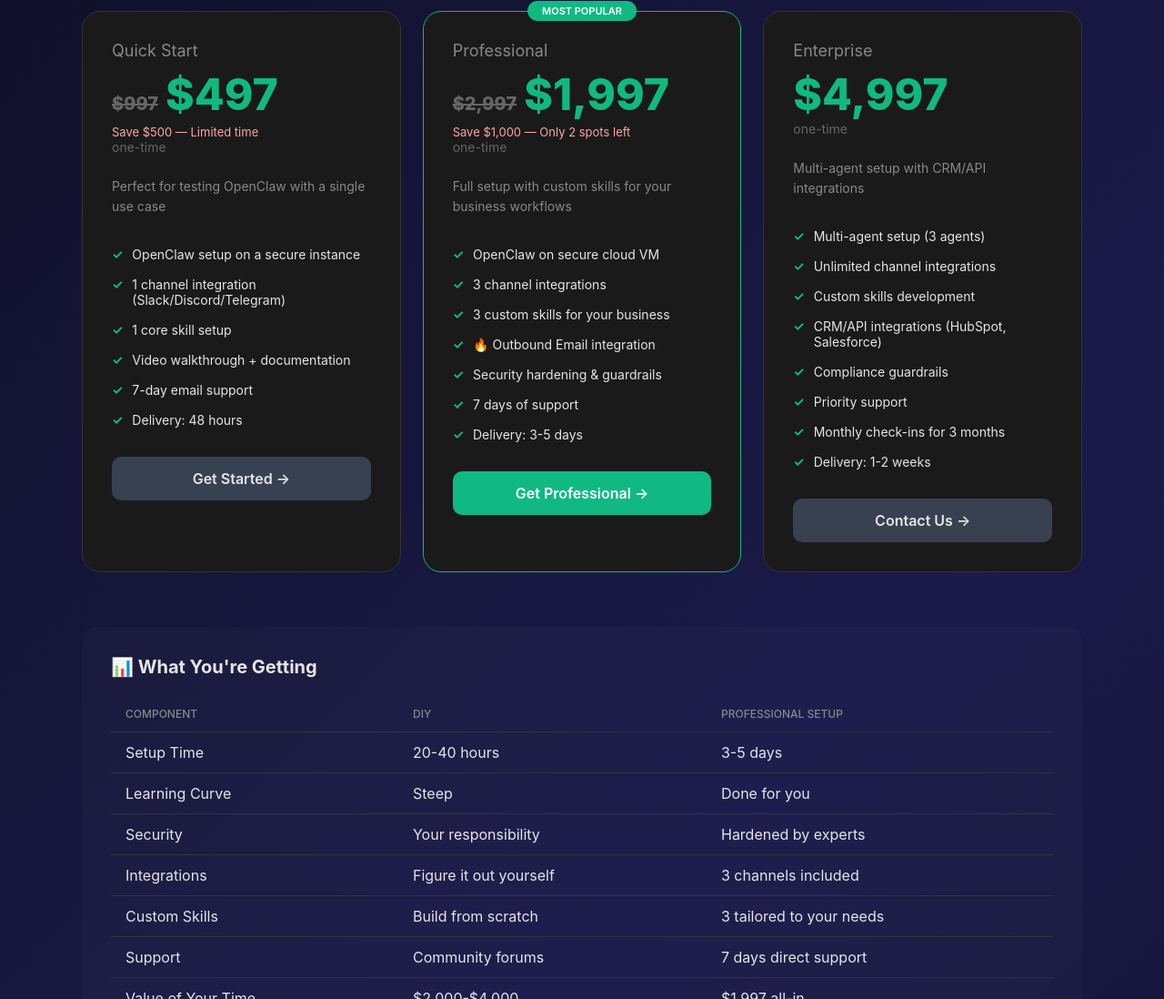
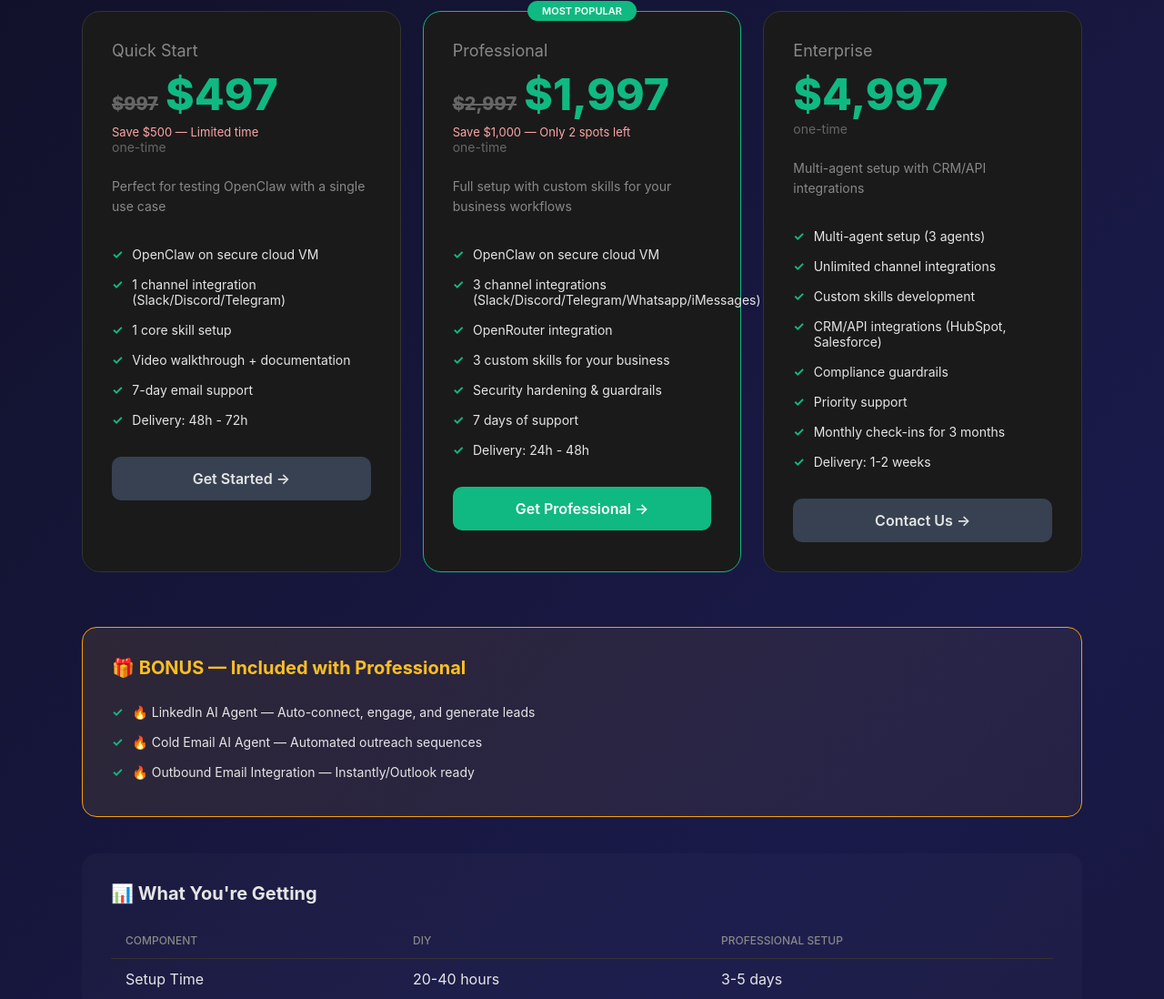
Before and after one commit to celebritylevel/gaudi-landing-pages, a plain HTML site: page openclaw-implementation/index.html in a window 1280 px wide. Shown: the part 441-1539 px from the top of the page at 91% size. Drawn offline with Linux system fonts and the light colour scheme.

Commit message:
Update Quick Start and Professional tiers, add BONUS section

```diff
--- a/openclaw-implementation/index.html
+++ b/openclaw-implementation/index.html
@@ -76,12 +76,12 @@
                     </div>
                     <div class="pricing-desc">Perfect for testing OpenClaw with a single use case</div>
                     <ul class="pricing-features">
-                        <li>OpenClaw setup on a secure instance</li>
+                        <li>OpenClaw on secure cloud VM</li>
                         <li>1 channel integration (Slack/Discord/Telegram)</li>
                         <li>1 core skill setup</li>
                         <li>Video walkthrough + documentation</li>
                         <li>7-day email support</li>
-                        <li>Delivery: 48 hours</li>
+                        <li>Delivery: 48h - 72h</li>
                     </ul>
                     <a href="https://buy.stripe.com/9B66oG4ORggwbJV6WBdfG18" class="pricing-btn secondary">Get Started →</a>
                 </div>
@@ -96,12 +96,12 @@
                     <div class="pricing-desc">Full setup with custom skills for your business workflows</div>
                     <ul class="pricing-features">
                         <li>OpenClaw on secure cloud VM</li>
-                        <li>3 channel integrations</li>
+                        <li>3 channel integrations (Slack/Discord/Telegram/Whatsapp/iMessages)</li>
+                        <li>OpenRouter integration</li>
                         <li>3 custom skills for your business</li>
-                        <li>🔥 Outbound Email integration</li>
                         <li>Security hardening & guardrails</li>
                         <li>7 days of support</li>
-                        <li>Delivery: 3-5 days</li>
+                        <li>Delivery: 24h - 48h</li>
                     </ul>
                     <a href="https://buy.stripe.com/5kQ4gy6WZaWceW75SxdfG19" class="pricing-btn primary">Get Professional →</a>
                 </div>
@@ -125,6 +125,15 @@
                     </ul>
                     <a href="mailto:gaudi@ai-agents.io?subject=Enterprise%20OpenClaw%20Setup" class="pricing-btn secondary">Contact Us →</a>
                 </div>
+            </div>
+
+            <div class="comparison" style="background: linear-gradient(135deg, rgba(251, 191, 36, 0.1) 0%, rgba(251, 191, 36, 0.05) 100%); border: 1px solid #f59e0b;">
+                <h2 style="color: #fbbf24;">🎁 BONUS — Included with Professional</h2>
+                <ul class="pricing-features" style="margin-bottom: 0;">
+                    <li>🔥 LinkedIn AI Agent — Auto-connect, engage, and generate leads</li>
+                    <li>🔥 Cold Email AI Agent — Automated outreach sequences</li>
+                    <li>🔥 Outbound Email Integration — Instantly/Outlook ready</li>
+                </ul>
             </div>
 
             <div class="comparison">
```
Also changed, not shown: .wrangler/cache/pages.json (added), .wrangler/cache/wrangler-account.json (added).
